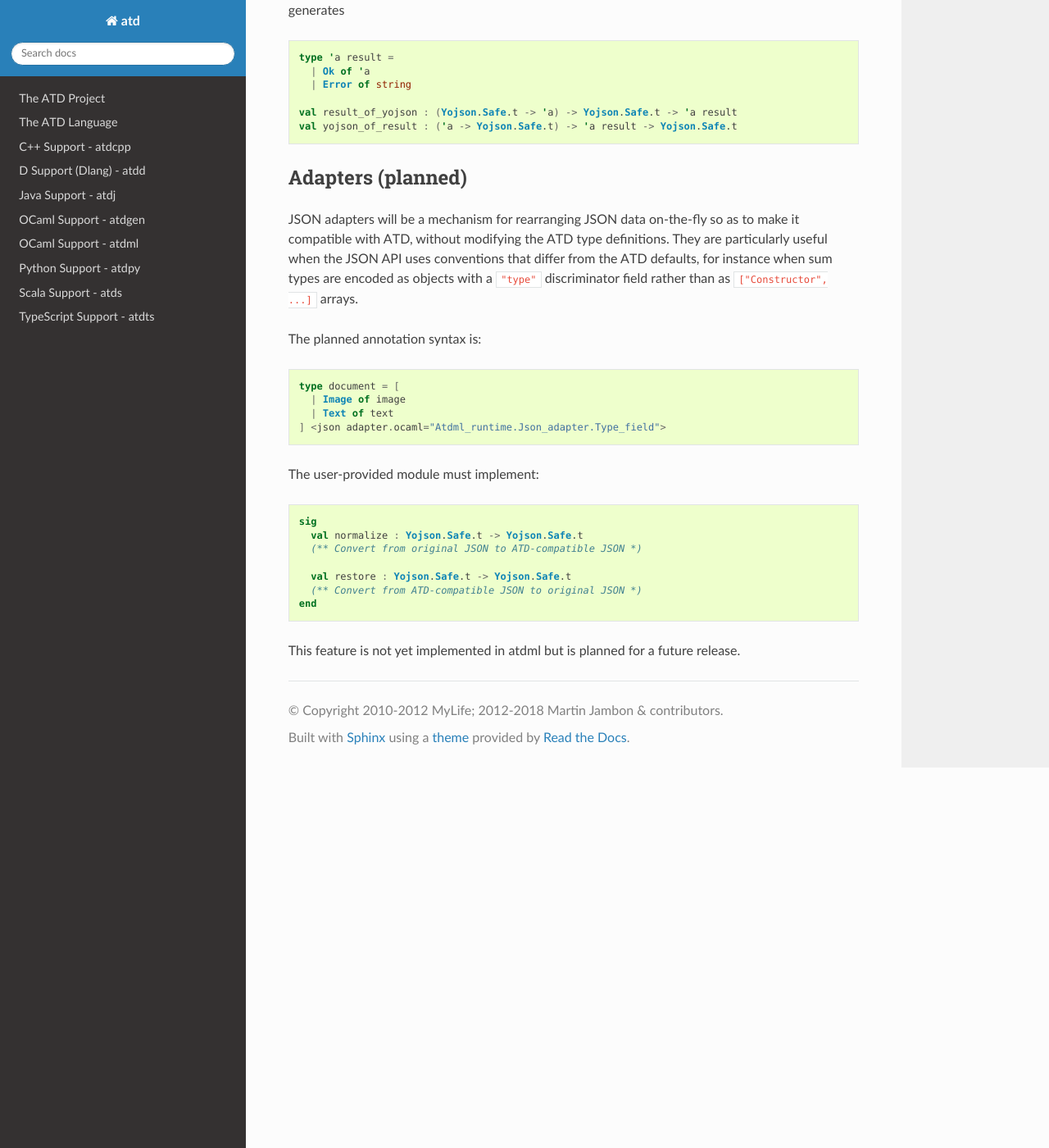
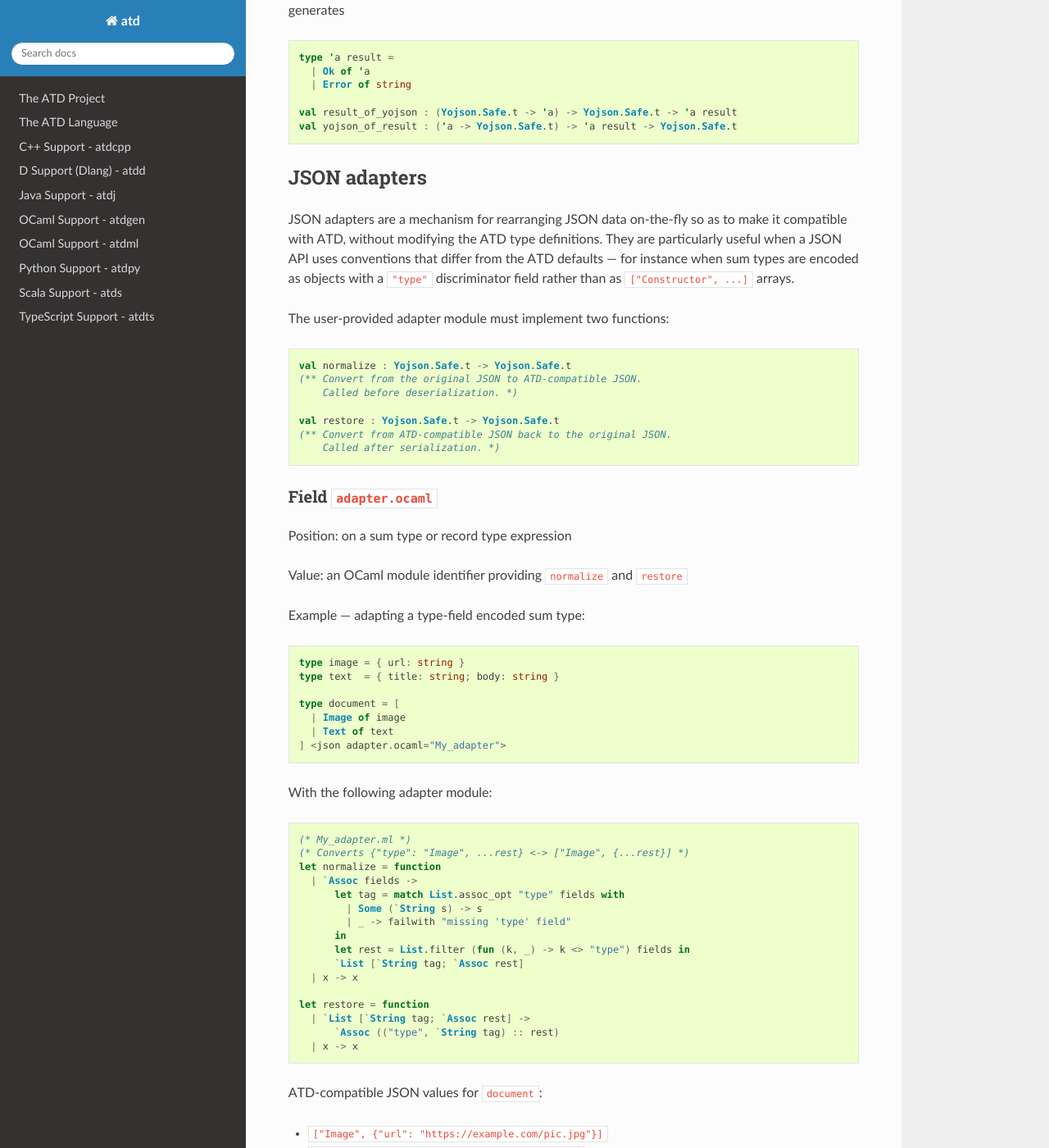
Before and after one commit to ahrefs/atd, a Sphinx documentation site: the page built from doc/atdml-reference.rst, in a window 1280 px wide and 1400 px high, scrolled down 11596 px. Shown: the whole window at 82% size. Built offline with Sphinx 7.4.7 and the Read the Docs theme 3.1.0, drawn with Linux system fonts in a browser that asks for light colours; some of the changed text lies outside the part shown.

Commit message:
[atdml] Implement JSON adapters
Supports <json adapter.ocaml="M"> (module with normalize/restore) and
<json adapter.to_ocaml="f" adapter.from_ocaml="g"> (inline expressions)
on sum types and records. Also adds extra_sources parameter to test_e2e
for supplying auxiliary OCaml modules needed by individual tests.

Co-Authored-By: Claude Sonnet 4.6 <noreply@anthropic.com>

```diff
--- a/doc/atdml-reference.rst
+++ b/doc/atdml-reference.rst
@@ -619,35 +619,93 @@ generates
     val result_of_yojson : (Yojson.Safe.t -> 'a) -> Yojson.Safe.t -> 'a result
     val yojson_of_result : ('a -> Yojson.Safe.t) -> 'a result -> Yojson.Safe.t
 
-Adapters (planned)
-------------------
+JSON adapters
+-------------
 
-JSON adapters will be a mechanism for rearranging JSON data on-the-fly so as
-to make it compatible with ATD, without modifying the ATD type definitions.
-They are particularly useful when the JSON API uses conventions that differ
-from the ATD defaults, for instance when sum types are encoded as objects with
-a ``"type"`` discriminator field rather than as ``["Constructor", ...]`` arrays.
+JSON adapters are a mechanism for rearranging JSON data on-the-fly so as to
+make it compatible with ATD, without modifying the ATD type definitions. They
+are particularly useful when a JSON API uses conventions that differ from the
+ATD defaults — for instance when sum types are encoded as objects with a
+``"type"`` discriminator field rather than as ``["Constructor", ...]`` arrays.
 
-The planned annotation syntax is:
+The user-provided adapter module must implement two functions:
+
+.. code:: ocaml
+
+    val normalize : Yojson.Safe.t -> Yojson.Safe.t
+    (** Convert from the original JSON to ATD-compatible JSON.
+        Called before deserialization. *)
+
+    val restore : Yojson.Safe.t -> Yojson.Safe.t
+    (** Convert from ATD-compatible JSON back to the original JSON.
+        Called after serialization. *)
+
+Field ``adapter.ocaml``
+^^^^^^^^^^^^^^^^^^^^^^^
+
+Position: on a sum type or record type expression
+
+Value: an OCaml module identifier providing ``normalize`` and ``restore``
+
+Example — adapting a type-field encoded sum type:
+
+.. code:: ocaml
+
+    type image = { url: string }
+    type text  = { title: string; body: string }
+
+    type document = [
+      | Image of image
+      | Text of text
+    ] <json adapter.ocaml="My_adapter">
+
+With the following adapter module:
+
+.. code:: ocaml
+
+    (* My_adapter.ml *)
+    (* Converts {"type": "Image", ...rest} <-> ["Image", {...rest}] *)
+    let normalize = function
+      | `Assoc fields ->
+          let tag = match List.assoc_opt "type" fields with
+            | Some (`String s) -> s
+            | _ -> failwith "missing 'type' field"
+          in
+          let rest = List.filter (fun (k, _) -> k <> "type") fields in
+          `List [`String tag; `Assoc rest]
+      | x -> x
+
+    let restore = function
+      | `List [`String tag; `Assoc rest] ->
+          `Assoc (("type", `String tag) :: rest)
+      | x -> x
+
+ATD-compatible JSON values for ``document``:
+
+- ``["Image", {"url": "https://example.com/pic.jpg"}]``
+- ``["Text", {"title": "Hello", "body": "World"}]``
+
+Original JSON values (as produced and consumed by the adapter):
+
+- ``{"type": "Image", "url": "https://example.com/pic.jpg"}``
+- ``{"type": "Text", "title": "Hello", "body": "World"}``
+
+Fields ``adapter.to_ocaml`` and ``adapter.from_ocaml``
+^^^^^^^^^^^^^^^^^^^^^^^^^^^^^^^^^^^^^^^^^^^^^^^^^^^^^^^
+
+An alternative form that allows specifying the ``normalize`` and ``restore``
+functions as inline OCaml expressions, without requiring a dedicated module:
 
 .. code:: ocaml
 
     type document = [
       | Image of image
       | Text of text
-    ] <json adapter.ocaml="Atdml_runtime.Json_adapter.Type_field">
+    ]
+    <json
+      adapter.to_ocaml="My_adapter.normalize"
+      adapter.from_ocaml="My_adapter.restore"
+    >
 
-The user-provided module must implement:
-
-.. code:: ocaml
-
-    sig
-      val normalize : Yojson.Safe.t -> Yojson.Safe.t
-      (** Convert from original JSON to ATD-compatible JSON *)
-
-      val restore : Yojson.Safe.t -> Yojson.Safe.t
-      (** Convert from ATD-compatible JSON to original JSON *)
-    end
-
-This feature is not yet implemented in atdml but is planned for a future
-release.
+Both fields must be provided together. The values are OCaml expressions of
+type ``Yojson.Safe.t -> Yojson.Safe.t``.
```
Also changed, not shown: CHANGES.md (+3 -0 lines), 3 other files.
